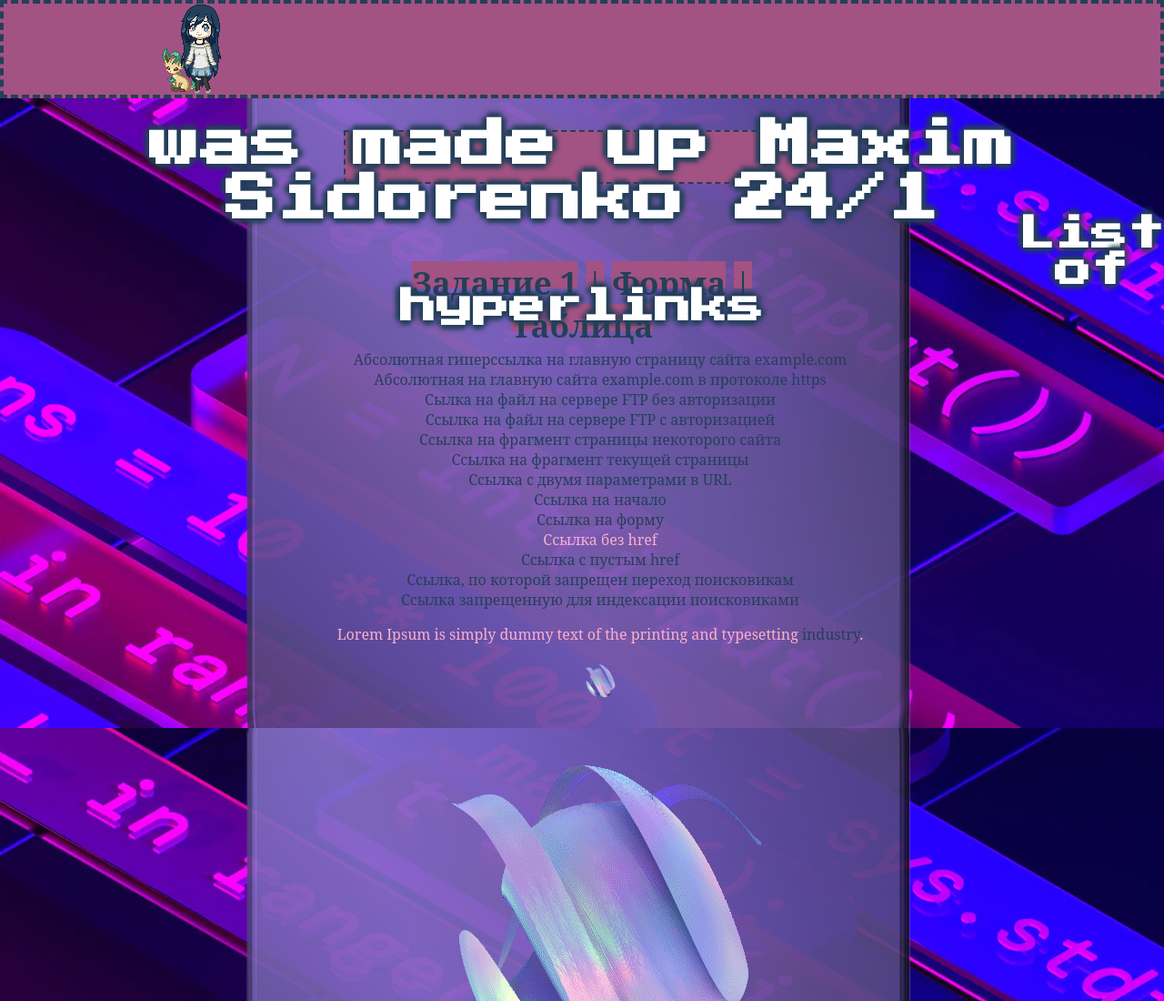
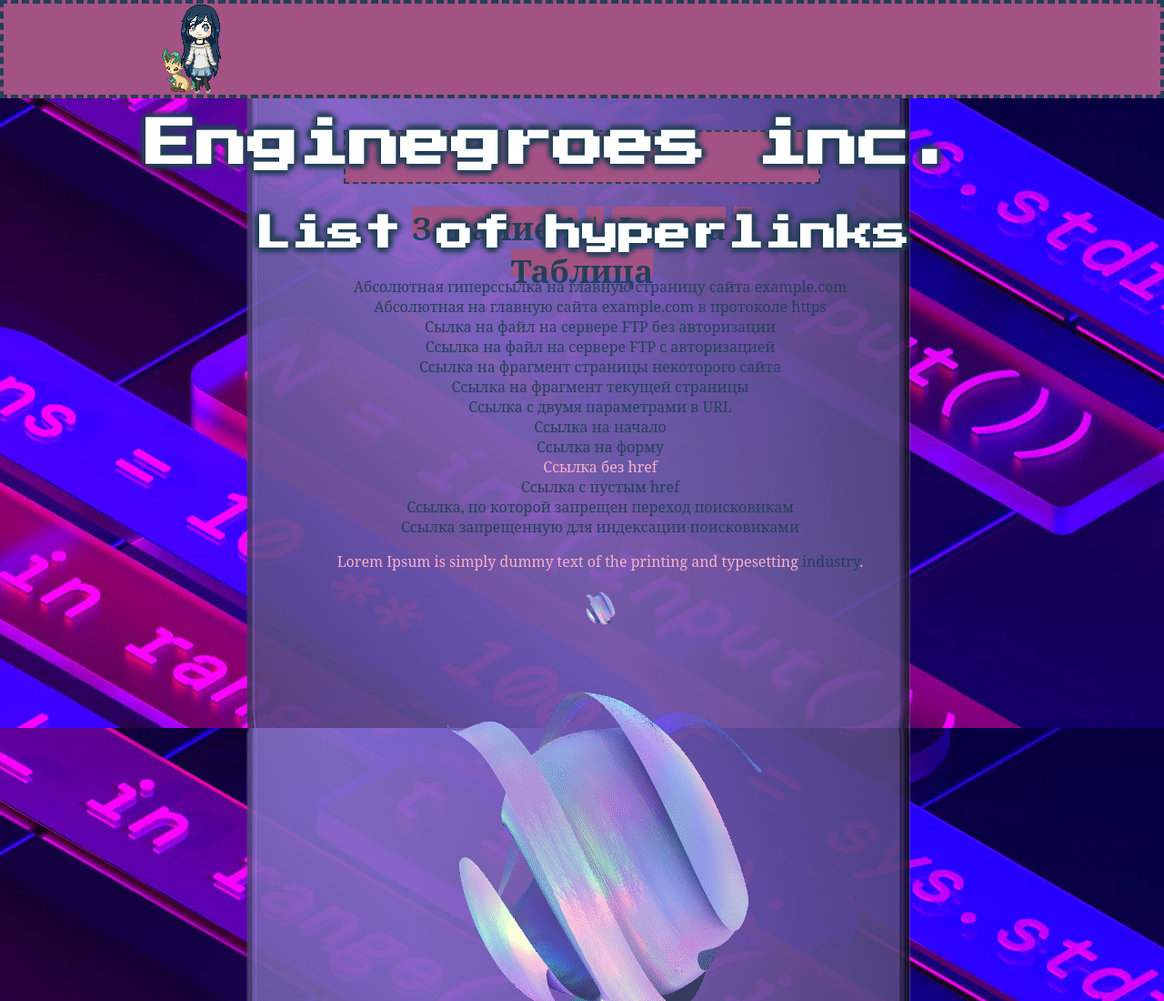
Before and after one commit to mattakvshi/laba2.githab.io, a plain HTML site: page index.html in a window 1280 px wide. Shown: the top 1100 px of the page at 91% size. Drawn offline with Linux system fonts and the light colour scheme.

Commit message:
Update index.html

```diff
--- a/index.html
+++ b/index.html
@@ -14,7 +14,7 @@
 			<div class="header_solo">
 				<div id="logo"></div>
 				<div id="name">
-					<h1 class="text_header">was made up Maxim Sidorenko 24/1</h1>
+					<h1 class="text_header">Enginegroes inc.</h1>
 				</div>
 			</div>
 		</header>
```
